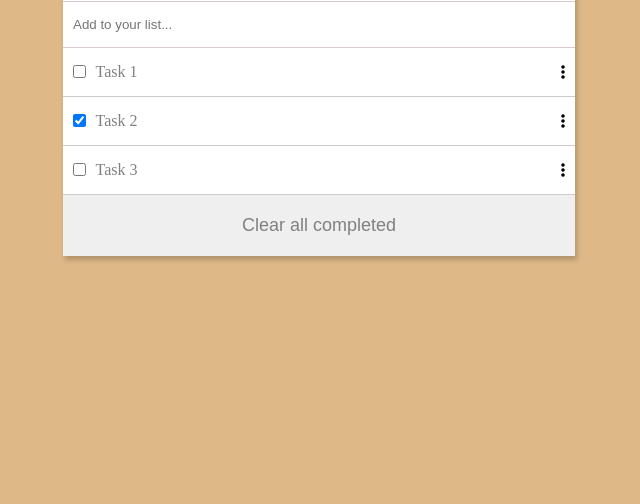
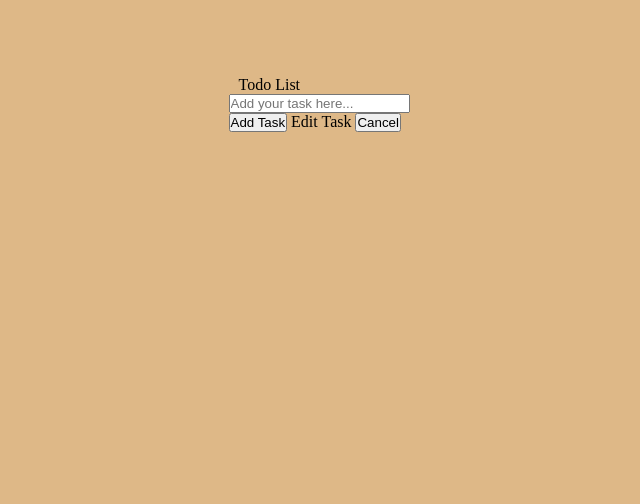
Before and after one commit to Obote/todo, a website built with webpack: page src/index.html in a window 1280 px wide. Shown: the part 296-800 px from the top of the page, without its empty margins (321-961 px from the left). Built offline with nearby package versions, Linux system fonts and the light colour scheme.

Commit message:
Add html

```diff
--- a/src/index.html
+++ b/src/index.html
@@ -4,21 +4,30 @@
   <meta charset="UTF-8">
   <meta name="viewport" content="width=device-width, initial-scale=1.0">
   <title>To-Do List</title>
-  <link rel="stylesheet" href="https://cdnjs.cloudflare.com/ajax/libs/font-awesome/6.1.1/css/all.min.css">
 </head>
 <body>
-  <div class="main-container">
+ <div class="tasklist">
+  <nav>
     <header>
-      <h3>To-Do List</h3>
-      <i class="fa-solid fa-arrows-rotate"></i>
+      <p>Todo List</p>
     </header>
-    <form action="">
-      <input type="text" name="list" id="list" placeholder="Add to your list...">
-    </form>
-    <ul class="list-container" id="tasks"></ul>
-    <button class="clear-btn" type="button">Clear all completed</button>
+  </nav>
+  <div class="container">
+    <div class="newTask">
+      <div class="newTaskInput">
+        <input type="text" id="newTaskID" placeholder="Add your task here...">
+      </div>
+      <div class="newTaskBtn">
+        <button class="AddTaskBtn">Add Task</button>
+        <buttun class="EditTaskBtn">Edit Task</buttun>
+        <button class="CancelTaskBtn">Cancel</button>
+      </div>
+    </div>
+
+    <div class="taskList"></div>
+
   </div>
-
+ </div>
   <script type="module" src="./index.js"></script>
 </body>
 </html>
```
